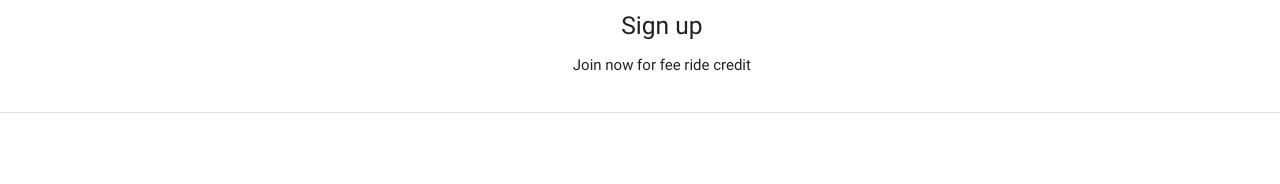
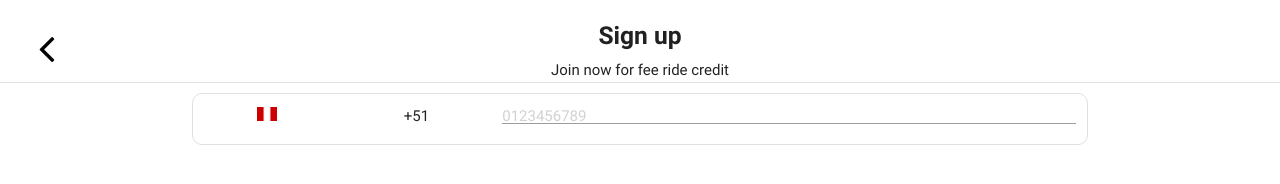
Before and after one commit to ariadnaeyza/Lyft-demo, a plain HTML site: page sign-up.html in a window 1280 px wide. Drawn offline with Linux system fonts and the light colour scheme; files whose address does not match are found by name.

Commit message:
sign-up header

```diff
--- a/css/sign-up.css
+++ b/css/sign-up.css
@@ -1,18 +1,35 @@
-body{
-    box-sizing: border-box;
+*{
     margin:0px;
     padding:0px;
+    box-sizing: border-box;
+}
+body{
     width: 100%;
     height: 100vh;
-    position: relative;
-    text-align: center;
 }
-.header-sign-up .row{
-    margin-right: 19px;
+/*HEADER*/
+#header-sign-up .cont-header-sign-up .s1 i.fa.fa-angle-left  {
+    position: absolute;
+    padding: 1% 3%;
+    color: black;
 }
-.header-sign-up i.material-icons {
-    position: absolute;
-    margin: 4% 9%;
-    color: black;
+.tittle-sign-up {
     font-weight: bold;
+    padding-top: 10px;
 }
+/*SECTION*/
+#section-sign-up{
+    border: 1px solid #E0E0E0;
+    margin-top: 10px;
+    border-radius: 10px;
+}
+#section-sign-up .row{
+    margin: 0px;
+    padding-top: 11px;
+}
+#section-sign-up img{
+    width: 20px;
+}
+#section-sign-up input[type="tel"]{
+    height: 1rem;
+}
--- a/sign-up.html
+++ b/sign-up.html
@@ -10,8 +10,8 @@
         <!-- Icon -->
         <link rel="icon" type="image/png" href="img/icon.png">
 
-    <!-- Google Icon Font -->
-    <link href="http://fonts.googleapis.com/icon?family=Material+Icons" rel="stylesheet">
+        <!--Icon Font-->
+        <link rel="stylesheet" href="css/font-awesome.min.css">
 
         <!-- Materialize -->
         <link type="text/css" rel="stylesheet" href="css/materialize/materialize.min.css">
@@ -22,20 +22,37 @@
     </head>
 
     <body>
-  <section class="header-sign-up">
-      <div class="container">
-          <div class="row">
+
+        <section id="header-sign-up">
+            <div class="cont-header-sign-up">
                 <div class="col s1">
-                  <a href="intro.html"><i class="material-icons">&#xE314;</i></a>
+                    <a href="intro.html"><i class="fa fa-angle-left fa-3x" aria-hidden="true"></i></a>
                 </div>
-              <div class="col s11">
-                  <h5>Sign up</h5>
+                <div class="col s11 center-align">
+                    <h5 class="tittle-sign-up">Sign up</h5>
                     <p>Join now for fee ride credit</p>
                 </div>
             </div>
+        </section>
+
+        <div class="divider"></div>
+
+        <div class="container">
+            <section id="section-sign-up" class="center-align">
+                <div class="row center-align">
+                    <div class="col s2 center-align">
+                        <img src="img/bandera-per%C3%BA.png" alt="">
+                    </div>
+                    <div class="col s2 center-align">
+                        <p>+51</p>
+                    </div>
+                    <div class="col s8 center-align">
+                        <input type="tel" placeholder="0123456789">
+                    </div>
                 </div>
             </section>
-    <div class="divider"></div>
+        </div>
+
 
 
         <!-- jQuery-->
```
Also changed, not shown: css/font-awesome.min.css (renamed from font-awesome/css/font-awesome.min.css), fonts/FontAwesome.otf (renamed from font-awesome/FontAwesome.otf), fonts/fontawesome-webfont.ttf (renamed from font-awesome/fontawesome-webfont.ttf), fonts/fontawesome-webfont.woff (renamed from font-awesome/fontawesome-webfont.woff), fonts/fontawesome-webfont.woff2 (renamed from font-awesome/fontawesome-webfont.woff2), img/bandera-perú.png (added), 4 other files. Lines whose indentation alone changed are shown as unchanged.
